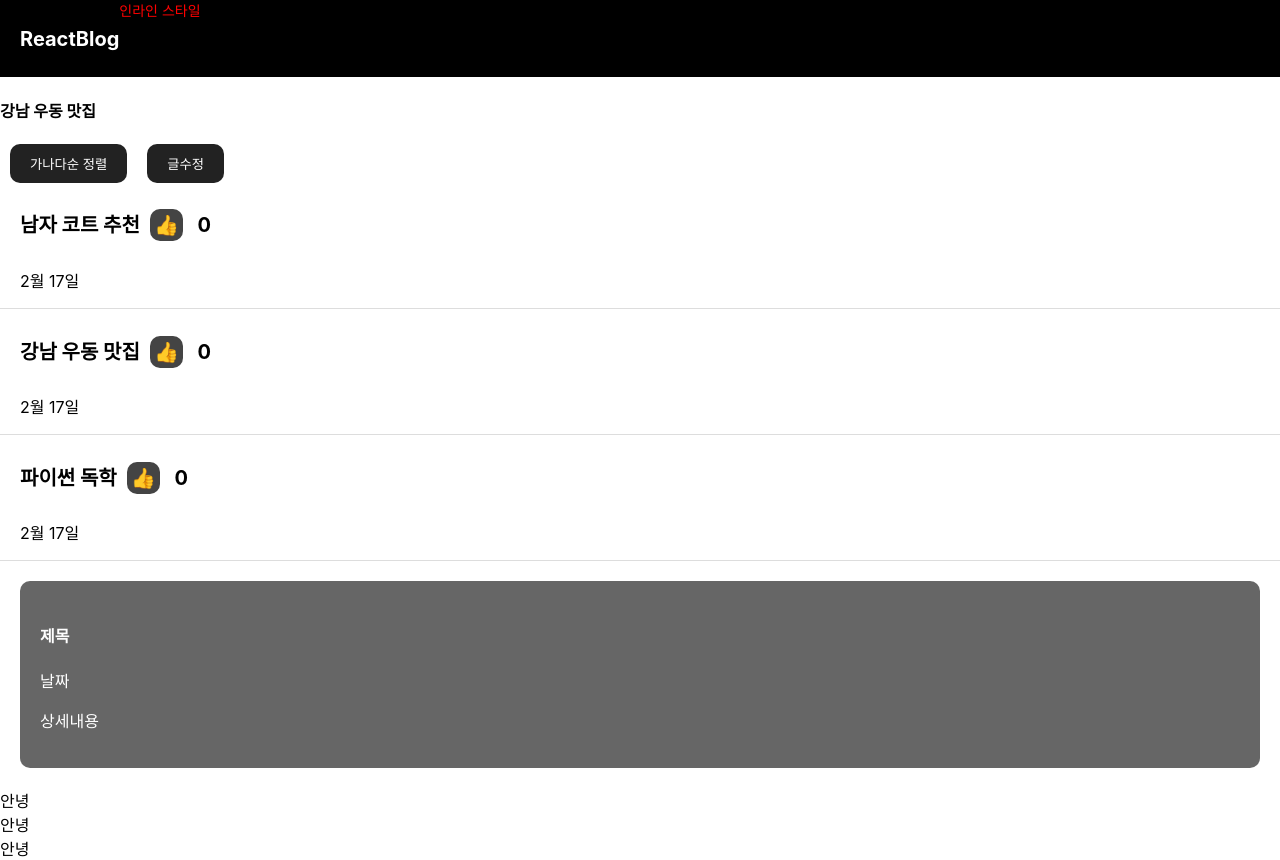
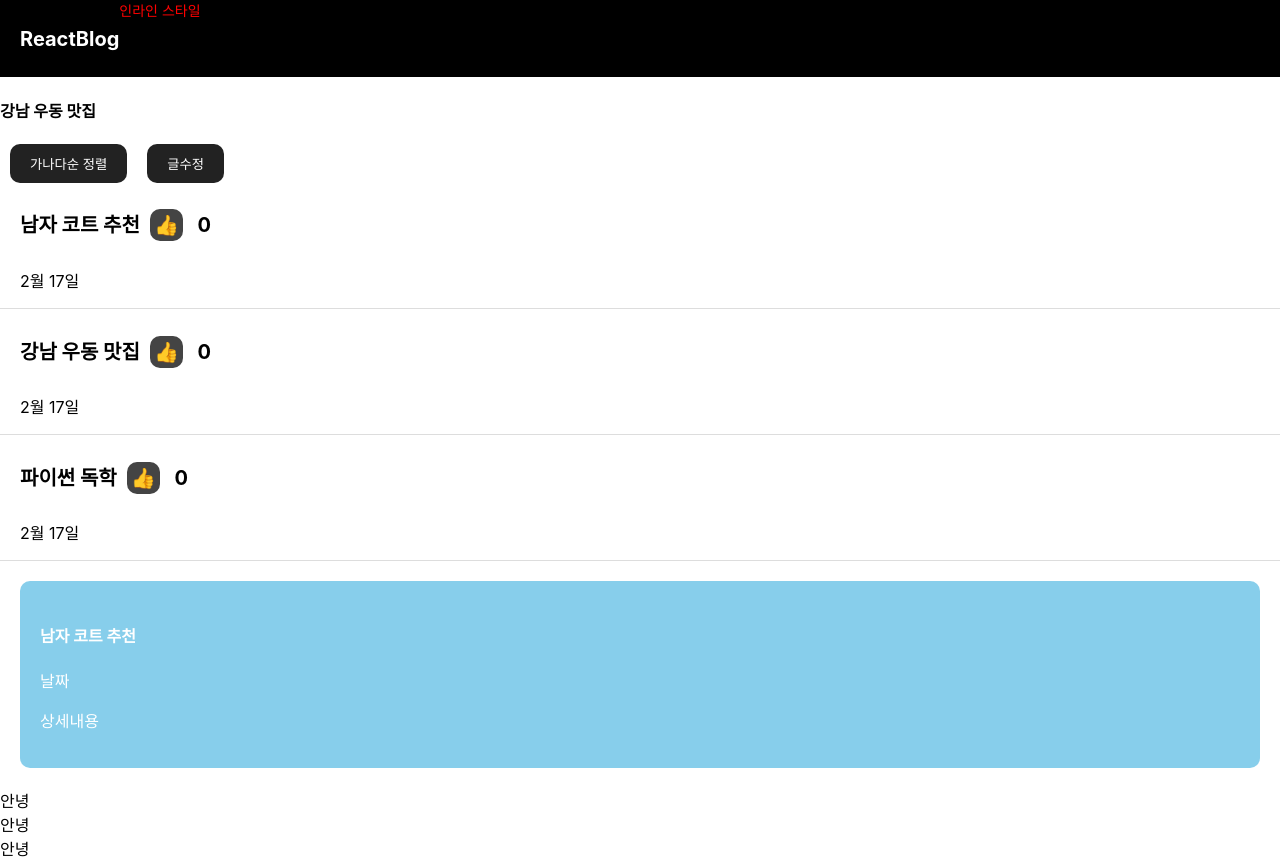
Before and after one commit to yl1017-yang/react-blog, a React (Create React App) app: page / in a window 1280 px wide. Both pictures are taken after a click on the element "남자 코트 추천". Built offline with nearby package versions, Linux system fonts and the light colour scheme.

Commit message:
자식이 부모의 state 가져다쓰고 싶을 때는 props 하다만

```diff
--- a/src/App.js
+++ b/src/App.js
@@ -102,7 +102,7 @@ function App() {
       {
         // 삼항연산자(ternary operator) : if문 대신 사용
         // 조건식 ? 참일때 실행할 코드 : 거짓일 때 실행할 코드
-        modal == true ? <Modal></Modal> : null   //null은 비어있는 html용으로 자주 사용
+        modal == true ? <Modal color={'skyblue'} 글제목={글제목}></Modal> : null   //null은 비어있는 html용으로 자주 사용
         // modal == true ? <Modal></Modal> : modal == false ? <Modal></Modal> : null
       }
 
@@ -114,8 +114,17 @@ function App() {
 }
 
 
-//강의내용 - 자식이 부모의 state 가져다쓰고 싶을 때는 props
-
+function Modal(props) {
+  return (
+    <>
+      <div className='modal' style={{background : props.color}}>
+        <h4>{props.글제목[0]}</h4>
+        <p>날짜</p>
+        <p>상세내용</p>
+      </div>
+    </>
+  )
+}
 
 // 컴포넌트 만드는법
 // 1. function 맨 하단에 만들고 작명(작명은 영문 대문자로 시작)
@@ -135,16 +144,13 @@ function App() {
 //   }
 // } 함수처럼 사용하는 컴포넌트
 
-function Modal() {
-  return (
-    <>
-      <div className='modal'>
-        <h4>제목</h4>
-        <p>날짜</p>
-        <p>상세내용</p>
-      </div>
-    </>
-  )
-}
+// 부모 컴포넌트에서 자식 컴포넌트 state 사용 가능하고 props 사용해야함
+// 부모->자식 state 전송하는 법
+// 1. <자식컴포넌트 작명={state이름}>
+// 2. props 파라미터 등록 후 props.작명 사용
+
+//강의내용 - 자식이 부모의 state 가져다쓰고 싶을 때는 props
+
+
 
 export default App;
```
Also changed, not shown: 1 other file (tests, documents, lock files or other folders).
